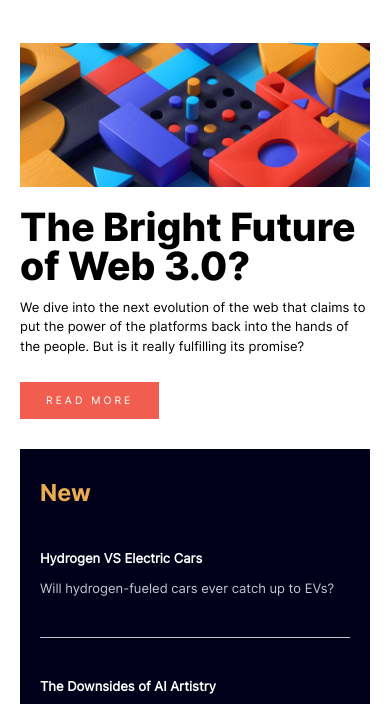
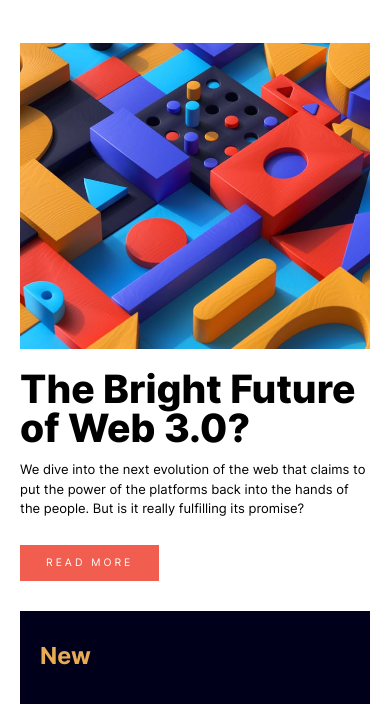
Before and after one commit to TreusK/FEChallenges, a plain HTML site: page 9-news-homepage-main/index.html in a window 390 px wide. Shown: the part 102-806 px from the top of the page. Drawn offline with Linux system fonts and the light colour scheme.

Commit message:
mobile img done

```diff
--- a/9-news-homepage-main/index.html
+++ b/9-news-homepage-main/index.html
@@ -28,7 +28,8 @@
   <main class="mainContainer">
     <div class="bigNews">
       <div class="bigNewsImgContainer">
-        <img src="./assets/images/image-web-3-desktop.jpg"/>
+        <img class="desktopImg" src="./assets/images/image-web-3-desktop.jpg"/>
+        <img class="mobileImg" src="./assets/images/image-web-3-mobile.jpg"/>
       </div>
       <h1>The Bright Future of Web 3.0?</h1>
       <div class="bigNewsInfoContainer">
--- a/9-news-homepage-main/style.css
+++ b/9-news-homepage-main/style.css
@@ -63,6 +63,11 @@ header {
 .bigNewsImgContainer {
 	grid-area: 1 / 1 / 1 / 3;
 }
+
+.mobileImg {
+	display: none;
+}
+
 .bigNews h1 {
 	grid-area: 2 / 1 / 2 / 2;
 	font-family: 'Inter-ExtraBold', sans-serif;
@@ -221,8 +226,19 @@ header {
 		margin-top: 20px;
 	}
 
+	.desktopImg {
+		display: none;
+	}
+	.mobileImg {
+		display: block;
+	}
+
 	.sideNews {
 		margin: 20px;
+	}
+
+	.sideNewSingleContainer {
+		padding: 3rem 0;
 	}
 
 	.bottomNewSingleContainer {
@@ -230,8 +246,4 @@ header {
 		margin-bottom: 30px;
 	}
 
-	.sideNewSingleContainer {
-		padding: 3rem 0;
-	}
-
 }
```
